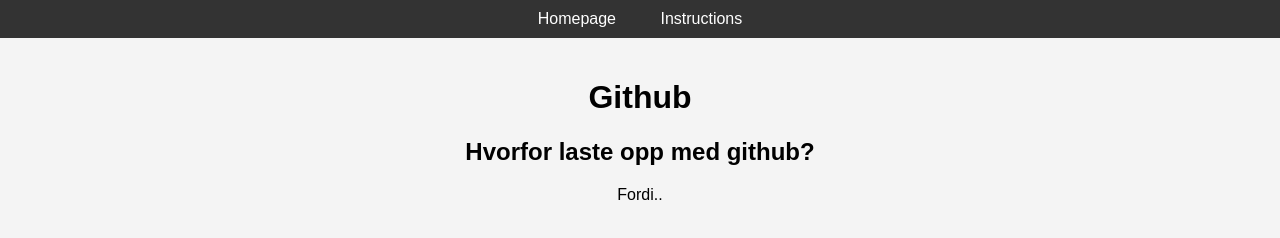
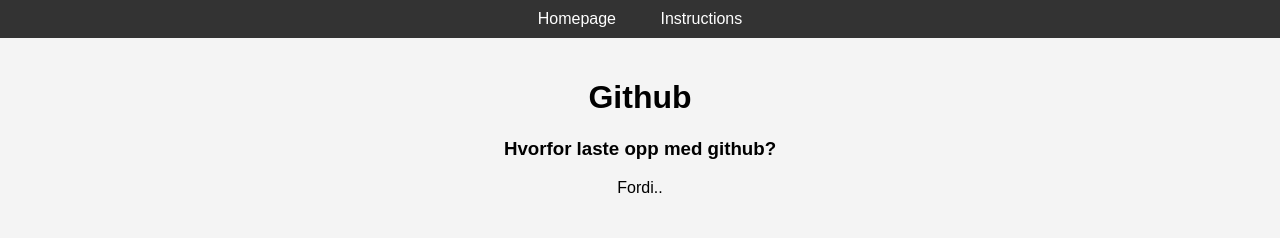
Before and after one commit to Cr4sh07/Eksamens-ving, a plain HTML site: page index.html in a window 1280 px wide. Drawn offline with Linux system fonts and the light colour scheme.

Commit message:
lagt til readme og endret en underoverskrift

```diff
--- a/index.html
+++ b/index.html
@@ -40,7 +40,7 @@
 
     <div id="home" class="content active">
         <h1>Github</h1>
-        <h2>Hvorfor laste opp med github?</h2>
+        <h3>Hvorfor laste opp med github?</h3>
         <p>Fordi..</p>
     </div>
 
```
Also changed, not shown: 1 other file.
